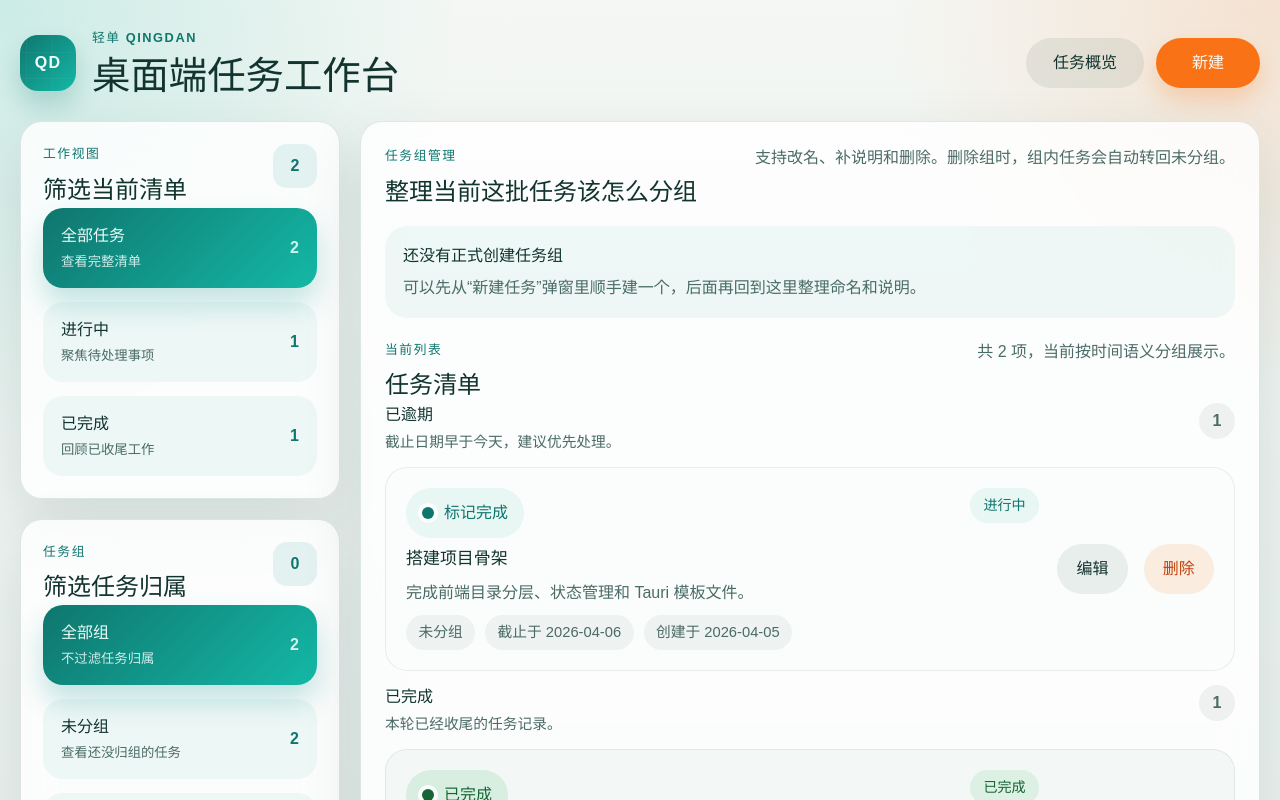
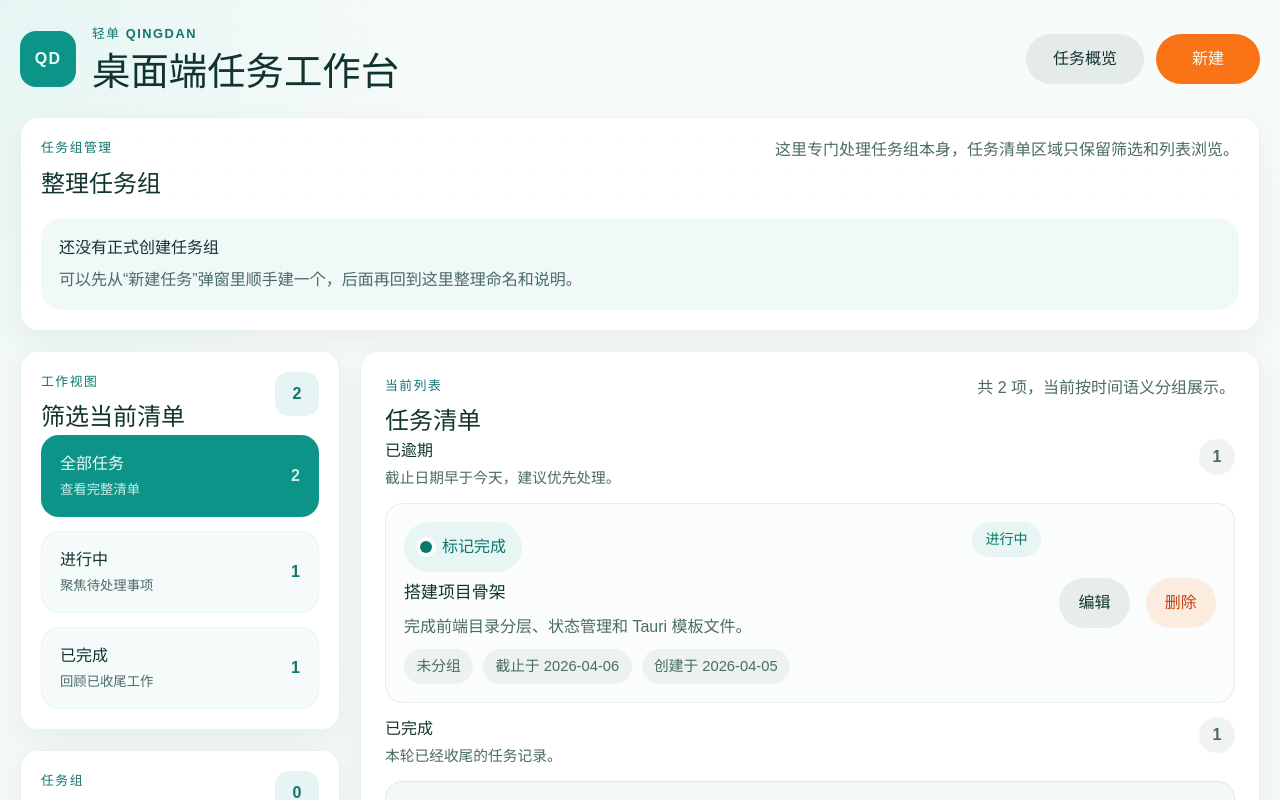
Before and after one commit to lblgb/qingdan-desktop, a React (Vite) app: page / in a window 1280 px wide. Shown: the top 800 px of the page. Built offline with nearby package versions, Linux system fonts and the light colour scheme.

Commit message:
refactor: separate task group management workspace

```diff
--- a/src/app/AppShell.tsx
+++ b/src/app/AppShell.tsx
@@ -86,6 +86,10 @@ export function AppShell() {
           <TaskOverview />
           <TaskComposer />
         </div>
+      </section>
+
+      <section className="auxiliary-panel">
+        <TaskGroupManager />
       </section>
 
       <section className="workspace-panel">
@@ -184,7 +188,6 @@ export function AppShell() {
               </div>
             ) : null}
 
-            <TaskGroupManager />
             <TaskList />
           </div>
         </section>
--- a/src/components/TaskGroupManager.tsx
+++ b/src/components/TaskGroupManager.tsx
@@ -59,13 +59,13 @@ export function TaskGroupManager() {
   }
 
   return (
-    <section className="task-group-manager-card">
+    <section className="task-group-manager-card panel-surface">
       <div className="section-heading">
         <div>
           <p className="section-tag">任务组管理</p>
-          <h2>整理当前这批任务该怎么分组</h2>
+          <h2>整理任务组</h2>
         </div>
-        <p className="section-note">支持改名、补说明和删除。删除组时，组内任务会自动转回未分组。</p>
+        <p className="section-note">这里专门处理任务组本身，任务清单区域只保留筛选和列表浏览。</p>
       </div>
 
       {taskGroups.length === 0 ? (
--- a/src/index.css
+++ b/src/index.css
@@ -1,22 +1,21 @@
 /* 文件说明：应用全局样式，定义第一版桌面工作台的配色、布局和交互反馈。 */
 :root {
-  font-family: 'Noto Sans SC', 'Microsoft YaHei', sans-serif;
+  font-family: 'Plus Jakarta Sans', 'Noto Sans SC', 'Microsoft YaHei', sans-serif;
   line-height: 1.5;
   font-weight: 400;
   color: #12342f;
   background:
-    radial-gradient(circle at top left, rgba(20, 184, 166, 0.18), transparent 28%),
-    radial-gradient(circle at top right, rgba(249, 115, 22, 0.16), transparent 24%),
-    linear-gradient(180deg, #f4f7f4 0%, #edf3f1 46%, #e8efec 100%);
+    radial-gradient(circle at top left, rgba(20, 184, 166, 0.08), transparent 26%),
+    linear-gradient(180deg, #f7fbfa 0%, #f1f8f6 100%);
   font-synthesis: none;
   text-rendering: optimizeLegibility;
   -webkit-font-smoothing: antialiased;
   -moz-osx-font-smoothing: grayscale;
   color-scheme: light;
-  --surface: rgba(255, 255, 255, 0.82);
+  --surface: rgba(255, 255, 255, 0.96);
   --surface-strong: linear-gradient(145deg, rgba(11, 61, 54, 0.96), rgba(18, 92, 80, 0.94));
   --surface-muted: linear-gradient(180deg, rgba(244, 250, 248, 0.95), rgba(232, 242, 239, 0.92));
-  --surface-border: rgba(14, 68, 62, 0.12);
+  --surface-border: rgba(14, 68, 62, 0.08);
   --surface-border-strong: rgba(255, 255, 255, 0.12);
   --text-primary: #12342f;
   --text-secondary: #4b6b66;
@@ -27,11 +26,11 @@
   --accent-warm: #f97316;
   --accent-warm-soft: rgba(249, 115, 22, 0.12);
   --danger: #c2410c;
-  --shadow-lg: 0 24px 60px rgba(17, 54, 49, 0.12);
-  --shadow-md: 0 14px 32px rgba(17, 54, 49, 0.08);
-  --radius-xl: 30px;
-  --radius-lg: 22px;
-  --radius-md: 16px;
+  --shadow-lg: 0 10px 28px rgba(17, 54, 49, 0.06);
+  --shadow-md: 0 6px 18px rgba(17, 54, 49, 0.04);
+  --radius-xl: 24px;
+  --radius-lg: 18px;
+  --radius-md: 14px;
 }
 
 * {
@@ -54,10 +53,10 @@ body::before {
   inset: 0;
   pointer-events: none;
   background-image:
-    linear-gradient(rgba(255, 255, 255, 0.12) 1px, transparent 1px),
-    linear-gradient(90deg, rgba(255, 255, 255, 0.12) 1px, transparent 1px);
-  background-size: 26px 26px;
-  mask-image: linear-gradient(180deg, rgba(0, 0, 0, 0.34), transparent 85%);
+    linear-gradient(rgba(18, 52, 47, 0.03) 1px, transparent 1px),
+    linear-gradient(90deg, rgba(18, 52, 47, 0.03) 1px, transparent 1px);
+  background-size: 28px 28px;
+  mask-image: linear-gradient(180deg, rgba(0, 0, 0, 0.12), transparent 78%);
 }
 
 a,
@@ -118,10 +117,11 @@ textarea {
 .app-shell {
   width: min(1280px, calc(100% - 40px));
   margin: 0 auto;
-  padding: 28px 0 40px;
+  padding: 24px 0 36px;
 }
 
 .topbar,
+.auxiliary-panel,
 .workspace-panel,
 .content-column,
 .sidebar-stack,
@@ -133,7 +133,7 @@ textarea {
 .topbar {
   grid-template-columns: minmax(0, 1fr) auto;
   align-items: center;
-  margin-bottom: 20px;
+  margin-bottom: 16px;
 }
 
 .topbar-compact {
@@ -158,13 +158,13 @@ textarea {
   justify-content: center;
   width: 56px;
   height: 56px;
-  border-radius: 18px;
-  background: linear-gradient(135deg, #0f766e, #14b8a6);
+  border-radius: 16px;
+  background: #0d9488;
   color: #effdfa;
   font-size: 1rem;
   font-weight: 700;
   letter-spacing: 0.08em;
-  box-shadow: 0 14px 24px rgba(15, 118, 110, 0.22);
+  box-shadow: none;
 }
 
 .topbar h1,
@@ -217,7 +217,7 @@ textarea {
   border: 1px solid var(--surface-border);
   border-radius: var(--radius-xl);
   box-shadow: var(--shadow-lg);
-  backdrop-filter: blur(18px);
+  backdrop-filter: none;
 }
 
 .panel-strong {
@@ -249,8 +249,9 @@ textarea {
 .sidebar-card,
 .content-card,
 .composer-card,
-.task-list-card {
-  padding: 22px;
+.task-list-card,
+.task-group-manager-card {
+  padding: 20px;
   border-radius: var(--radius-lg);
 }
 
@@ -296,6 +297,10 @@ textarea {
 .workspace-panel {
   grid-template-columns: 320px minmax(0, 1fr);
   align-items: start;
+}
+
+.auxiliary-panel {
+  margin-bottom: 20px;
 }
 
 .sidebar-stack {
@@ -350,8 +355,9 @@ textarea {
   align-items: center;
   padding: 16px 18px;
   text-align: left;
-  border-radius: 20px;
-  background: rgba(13, 148, 136, 0.06);
+  border-radius: 18px;
+  background: rgba(13, 148, 136, 0.04);
+  border: 1px solid rgba(13, 148, 136, 0.06);
   color: var(--text-primary);
 }
 
@@ -373,9 +379,9 @@ textarea {
 }
 
 .filter-button.active {
-  background: linear-gradient(135deg, #0f766e, #14b8a6);
+  background: #0d9488;
   color: #effdfa;
-  box-shadow: 0 16px 28px rgba(13, 148, 136, 0.24);
+  box-shadow: none;
 }
 
 .filter-button.active small,
@@ -416,7 +422,6 @@ textarea {
 }
 
 .composer-card,
-.task-group-manager-card,
 .task-list-card {
   padding: 0;
   background: transparent;
@@ -445,10 +450,10 @@ textarea {
   gap: 8px;
   min-width: 280px;
   padding: 10px;
-  border-radius: 22px;
-  background: rgba(255, 255, 255, 0.98);
+  border-radius: 18px;
+  background: rgba(255, 255, 255, 0.99);
   border: 1px solid rgba(18, 52, 47, 0.08);
-  box-shadow: 0 22px 44px rgba(17, 54, 49, 0.16);
+  box-shadow: 0 14px 28px rgba(17, 54, 49, 0.08);
 }
 
 .toolbar-menu-button {
@@ -510,12 +515,10 @@ textarea {
   display: grid;
   gap: 20px;
   padding: 24px;
-  border-radius: 30px;
-  background:
-    linear-gradient(180deg, rgba(255, 255, 255, 0.97), rgba(241, 248, 246, 0.96)),
-    radial-gradient(circle at top right, rgba(249, 115, 22, 0.08), transparent 28%);
+  border-radius: 24px;
+  background: rgba(255, 255, 255, 0.98);
   border: 1px solid rgba(18, 52, 47, 0.12);
-  box-shadow: 0 30px 80px rgba(10, 30, 28, 0.24);
+  box-shadow: 0 24px 56px rgba(10, 30, 28, 0.14);
 }
 
 .overview-modal {
@@ -772,15 +775,15 @@ textarea {
   display: grid;
   grid-template-columns: minmax(0, 1fr) auto;
   gap: 18px;
-  padding: 20px;
-  border-radius: 22px;
-  background: rgba(248, 252, 251, 0.9);
+  padding: 18px;
+  border-radius: 18px;
+  background: rgba(248, 252, 251, 0.96);
   border: 1px solid rgba(18, 52, 47, 0.08);
 }
 
 .group-manager-item.active {
-  background: linear-gradient(180deg, rgba(232, 249, 246, 0.95), rgba(245, 252, 250, 0.92));
-  border-color: rgba(13, 148, 136, 0.18);
+  background: rgba(232, 249, 246, 0.92);
+  border-color: rgba(13, 148, 136, 0.22);
 }
 
 .group-manager-body,
@@ -854,7 +857,7 @@ textarea {
 .primary-button {
   background: var(--accent-warm);
   color: #fff7ed;
-  box-shadow: 0 12px 22px rgba(249, 115, 22, 0.24);
+  box-shadow: none;
 }
 
 .secondary-button {
@@ -874,7 +877,7 @@ textarea {
   align-items: center;
   gap: 14px;
   padding: 14px 16px;
-  border-radius: 18px;
+  border-radius: 16px;
   border: 1px solid rgba(18, 52, 47, 0.08);
 }
 
@@ -938,9 +941,9 @@ textarea {
   display: grid;
   grid-template-columns: minmax(0, 1fr) auto;
   gap: 18px;
-  padding: 20px;
-  border-radius: 22px;
-  background: rgba(250, 253, 252, 0.88);
+  padding: 18px;
+  border-radius: 18px;
+  background: rgba(250, 253, 252, 0.96);
   border: 1px solid rgba(18, 52, 47, 0.08);
 }
 
@@ -1065,7 +1068,7 @@ select:disabled {
 
 .filter-button:hover,
 .task-item:hover {
-  box-shadow: 0 14px 28px rgba(17, 54, 49, 0.08);
+  box-shadow: 0 8px 18px rgba(17, 54, 49, 0.05);
 }
 
 @media (prefers-reduced-motion: reduce) {
```
Also changed, not shown: 1 other file (tests, documents, lock files or other folders).
